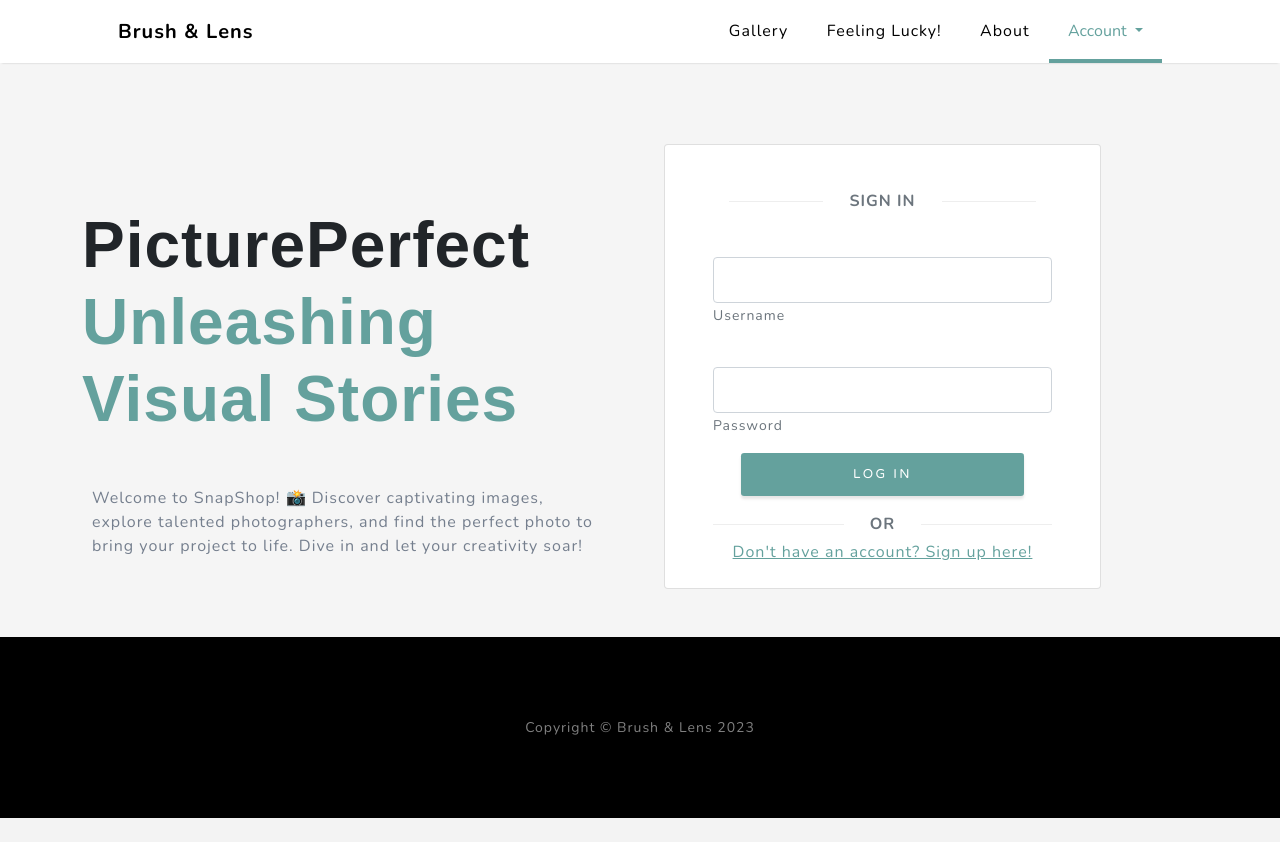
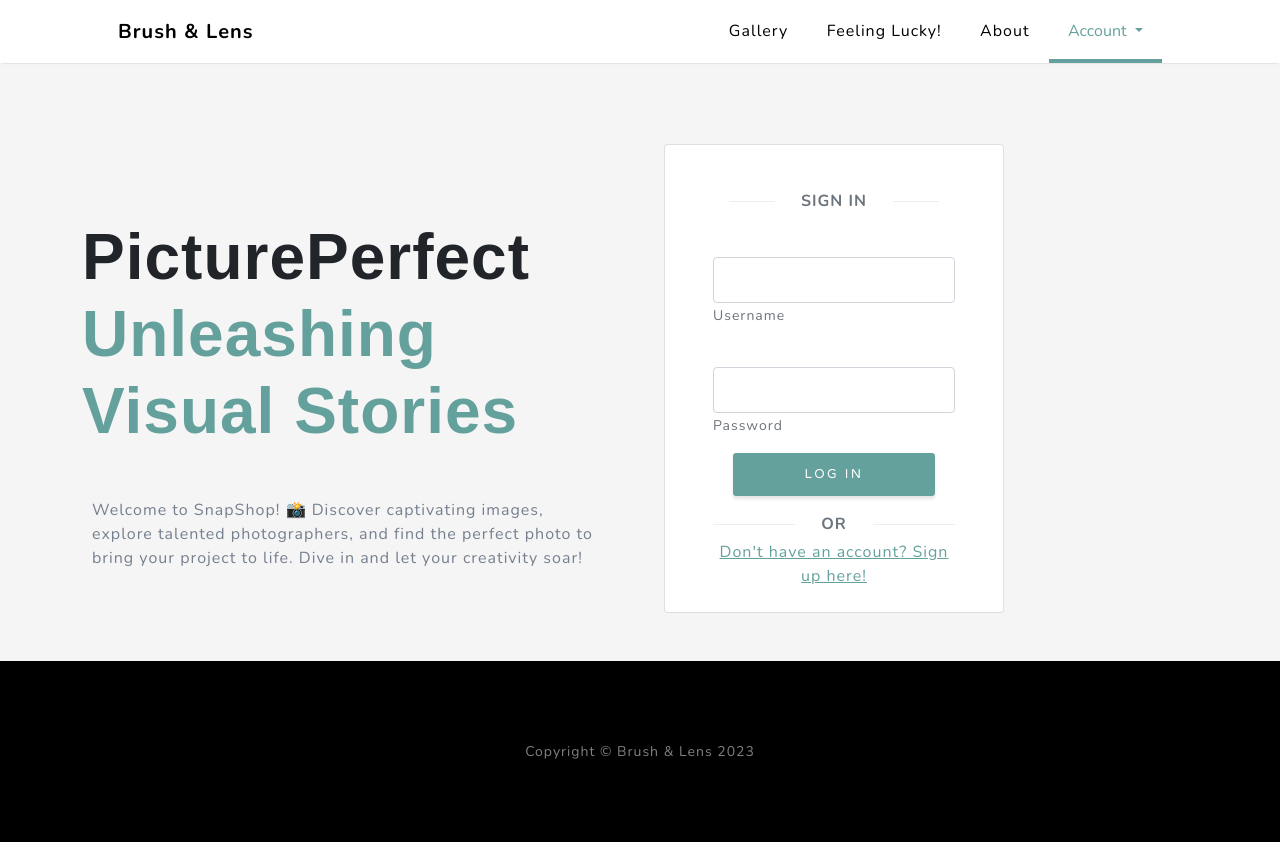
Before and after one commit to malikujjwal/brushandlens, a Django app: page /accounts/log-in/ in a window 1280 px wide. Before the commit the page ends 818 px from the top, so only its background shows below. Run offline with Django 4.2, Linux system fonts and the light colour scheme; some libraries are stand-ins or nearby versions.

Commit message:
small update on login

```diff
--- a/brushandlens/accounts/templates/accounts/log_in.html
+++ b/brushandlens/accounts/templates/accounts/log_in.html
@@ -22,7 +22,7 @@
                                 soar!
                             </p>
                         </div>
-                        <div class="col-lg-5 mb-5 mb-lg-0">
+                    <div class="col-lg-4 my-0">
                             <div class="card">
                                 <div class="card-body py-4 px-md-5 my-auto">
                                     <form method="post">
```
